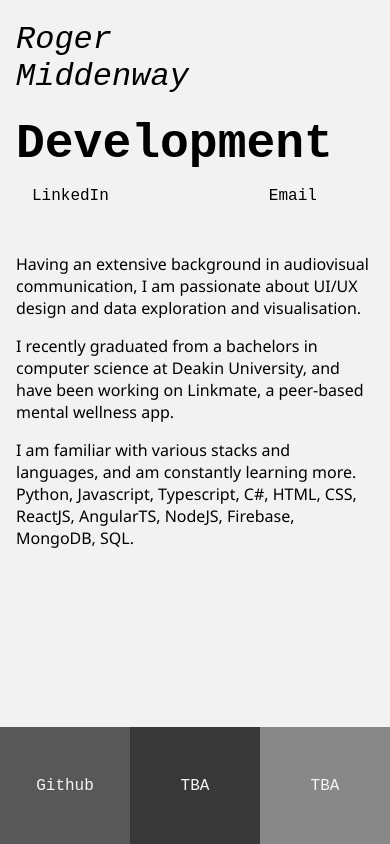
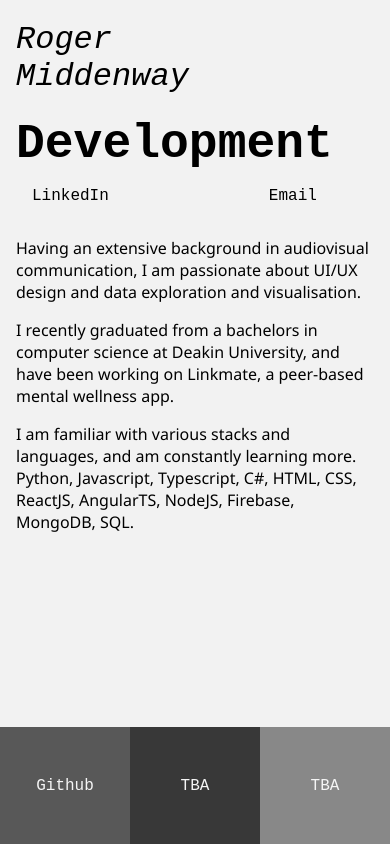
Before and after one commit to RMiddenway/personal-website, a Next.js app: page /dev in a window 390 px wide. Built offline with nearby package versions, Linux system fonts and the light colour scheme.

Commit message:
Adjust mobile styles

```diff
--- a/styles/globals.css
+++ b/styles/globals.css
@@ -319,15 +319,15 @@ p {
   .square-button-container {
     flex: 0 1 30vw;
   }
+  .page-content-container {
+    margin-top: 0;
+    margin-bottom: 0;
+  }
 }
 /* Mobile - landscape */
 @media (max-height: 600px) {
   .heading__page {
     margin-block-end: 0;
-  }
-  .page-content-container {
-    margin-top: 0;
-    margin-bottom: 0;
   }
 }
 @media (max-width: 500px) {
```
